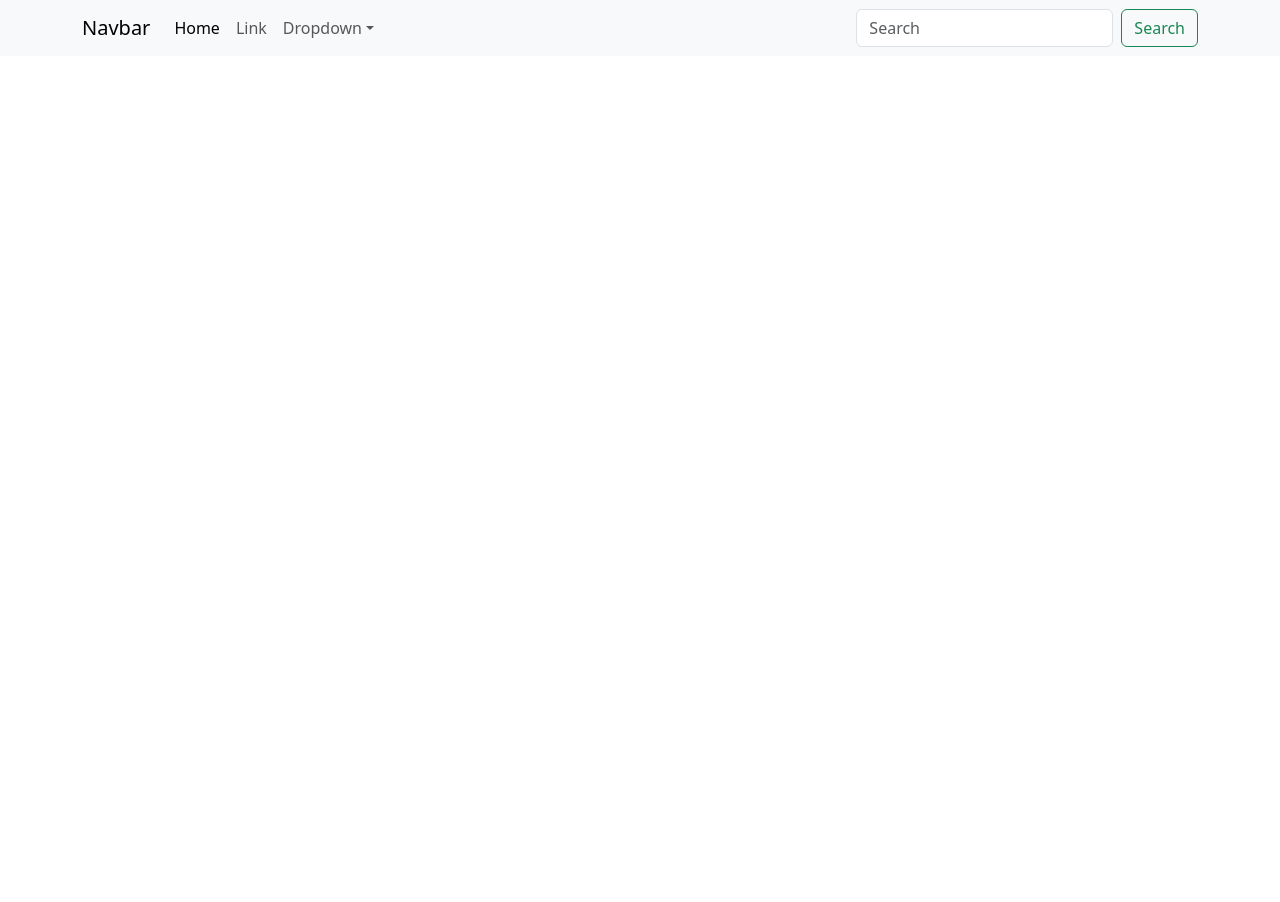
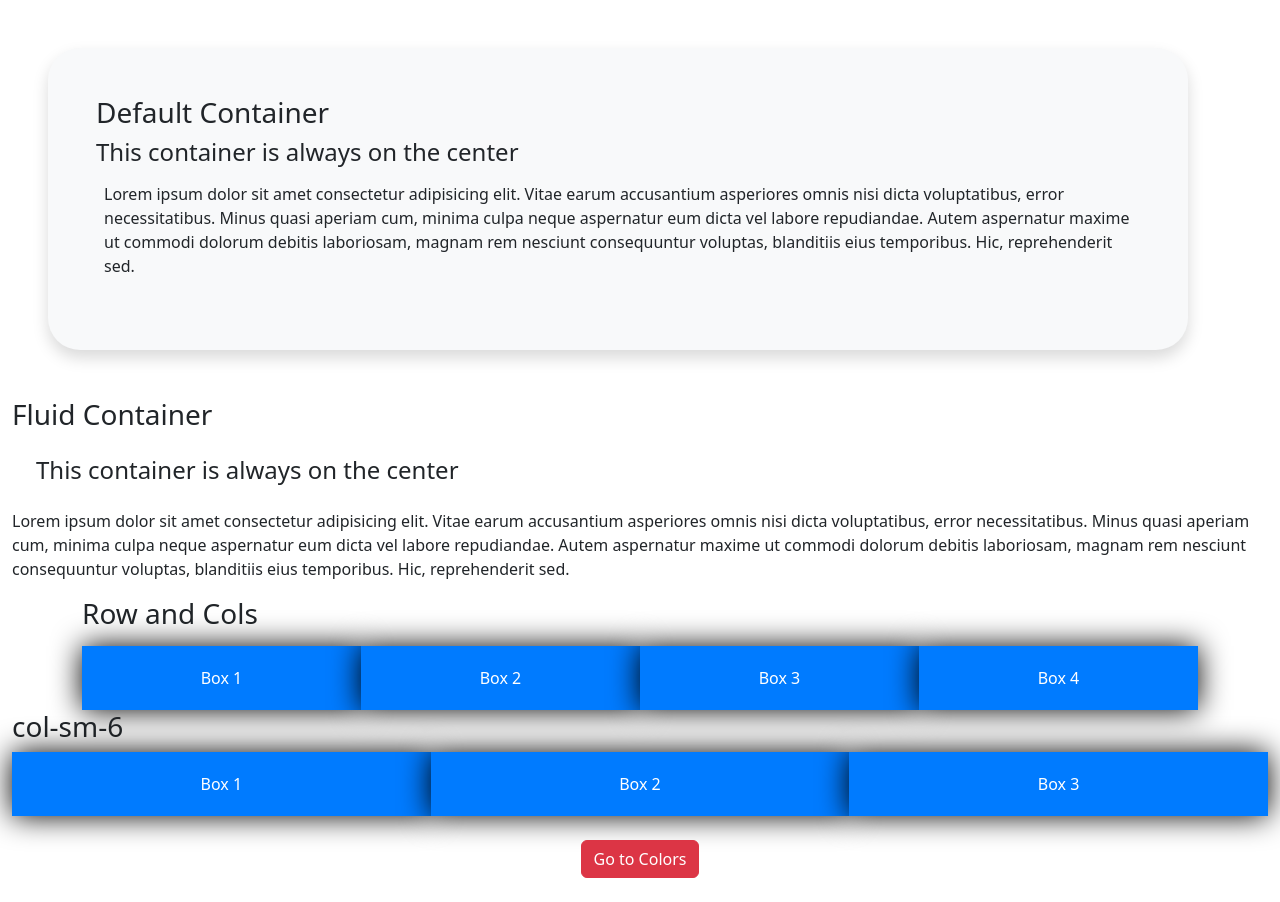
Before and after one commit to Dayether/BS5, a plain HTML site: page index.html in a window 1280 px wide. Before the commit the page ends 800 px from the top, so only its background shows below. Drawn offline with nearby package versions, Linux system fonts and the light colour scheme.

Commit message:
addedbs5changes

```diff
--- a/index.html
+++ b/index.html
@@ -1,6 +1,8 @@
 <!doctype html>
 <html lang="en">
+
     <head>
+        <link rel="stylesheet" href="style.css">
         <title>Title</title>
         <!-- Required meta tags -->
         <meta charset="utf-8" />
@@ -20,73 +22,55 @@
 
     <body>
 
- <nav
-    class="navbar navbar-expand-sm navbar-light bg-light"
- >
-    <div class="container">
-        <a class="navbar-brand" href="#">Navbar</a>
-        <button
-            class="navbar-toggler d-lg-none"
-            type="button"
-            data-bs-toggle="collapse"
-            data-bs-target="#collapsibleNavId"
-            aria-controls="collapsibleNavId"
-            aria-expanded="false"
-            aria-label="Toggle navigation"
-        >
-            <span class="navbar-toggler-icon"></span>
-        </button>
-        <div class="collapse navbar-collapse" id="collapsibleNavId">
-            <ul class="navbar-nav me-auto mt-2 mt-lg-0">
-                <li class="nav-item">
-                    <a class="nav-link active" href="#" aria-current="page"
-                        >Home
-                        <span class="visually-hidden">(current)</span></a
-                    >
-                </li>
-                <li class="nav-item">
-                    <a class="nav-link" href="#">Link</a>
-                </li>
-                <li class="nav-item dropdown">
-                    <a
-                        class="nav-link dropdown-toggle"
-                        href="#"
-                        id="dropdownId"
-                        data-bs-toggle="dropdown"
-                        aria-haspopup="true"
-                        aria-expanded="false"
-                        >Dropdown</a
-                    >
-                    <div
-                        class="dropdown-menu"
-                        aria-labelledby="dropdownId"
-                    >
-                        <a class="dropdown-item" href="#"
-                            >Action 1</a
-                        >
-                        <a class="dropdown-item" href="#"
-                            >Action 2</a
-                        >
-                    </div>
-                </li>
-            </ul>
-            <form class="d-flex my-2 my-lg-0">
-                <input
-                    class="form-control me-sm-2"
-                    type="text"
-                    placeholder="Search"
-                />
-                <button
-                    class="btn btn-outline-success my-2 my-sm-0"
-                    type="submit"
-                >
-                    Search
-                </button>
-            </form>
+        <div class="container m-5 p-5 shadow bg-light rounded-5">
+            <h3>Default Container</h3>
+            <h4>This container is always on the center</h4>
+            <p  class="p-2">Lorem ipsum dolor sit amet consectetur adipisicing elit. Vitae earum accusantium asperiores omnis nisi dicta voluptatibus, error necessitatibus. Minus quasi aperiam cum, minima culpa neque aspernatur eum dicta vel labore repudiandae. Autem aspernatur maxime ut commodi dolorum debitis laboriosam, magnam rem nesciunt consequuntur voluptas, blanditiis eius temporibus. Hic, reprehenderit sed.</p>
+           </div>
+
+       <div class="container-fluid mt-5">
+        <h3>Fluid Container</h3>
+        <h4 class="m-4">This container is always on the center</h4>
+        <p>Lorem ipsum dolor sit amet consectetur adipisicing elit. Vitae earum accusantium asperiores omnis nisi dicta voluptatibus, error necessitatibus. Minus quasi aperiam cum, minima culpa neque aspernatur eum dicta vel labore repudiandae. Autem aspernatur maxime ut commodi dolorum debitis laboriosam, magnam rem nesciunt consequuntur voluptas, blanditiis eius temporibus. Hic, reprehenderit sed.</p>
+       </div>
+
+
+<div class="container">
+    <h3 class="my-3">Row and Cols</h3>
+    <div class="row g-0">
+        <div class="col">
+            <div class="custom-box">Box 1</div>
+        </div>
+        <div class="col">
+            <div class="custom-box">Box 2</div>
+        </div>
+        <div class="col">
+            <div class="custom-box">Box 3</div>
+        </div>
+        <div class="col">
+            <div class="custom-box">Box 4</div>
         </div>
     </div>
- </nav>
+</div>
 
+<div class="container-fluid">
+    <h3>col-sm-6</h3>
+    <div class="row g-0">
+        <div class="col-lg-4 col-md-12 col-sm-12">
+            <div class="custom-box">Box 1</div>
+        </div>
+        <div class="col-lg-4 col-md-12 col-sm-3">
+            <div class="custom-box">Box 2</div>
+        </div>
+        <div class="col-lg-4 col-md-12 col-sm-9">
+            <div class="custom-box">Box 3</div>
+        </div>
+    </div>
+</div>
+
+<div class="container my-4 d-flex justify-content-center">
+    <a href="colors.html" class="btn btn-danger">Go to Colors</a>
+</div>
 
         <!-- Bootstrap JavaScript Libraries -->
         <script
```
Also changed, not shown: containers.html (deleted, +0 -88 lines), typo.html (+1 -1 lines).
